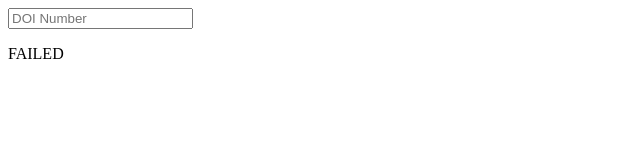
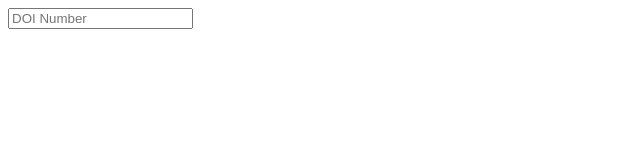
Before and after one commit to dshepsis/BuildTheoryPage, a plain HTML site: page index.html in a window 1280 px wide. Shown: the full height of the page, 0-640 px from the left. Drawn offline with Linux system fonts and the light colour scheme.

Commit message:
Dumb Fix

```diff
--- a/index.html
+++ b/index.html
@@ -13,7 +13,7 @@
     <script>
     const inp = document.getElementById('input');
     const out = document.getElementById('output');
-    inp.addEventListener('change', buildTheoryPage(inp.value, out));
+    inp.addEventListener('change', ()=>buildTheoryPage(inp.value, out));
     </script>
 </body>
 </html>
```
